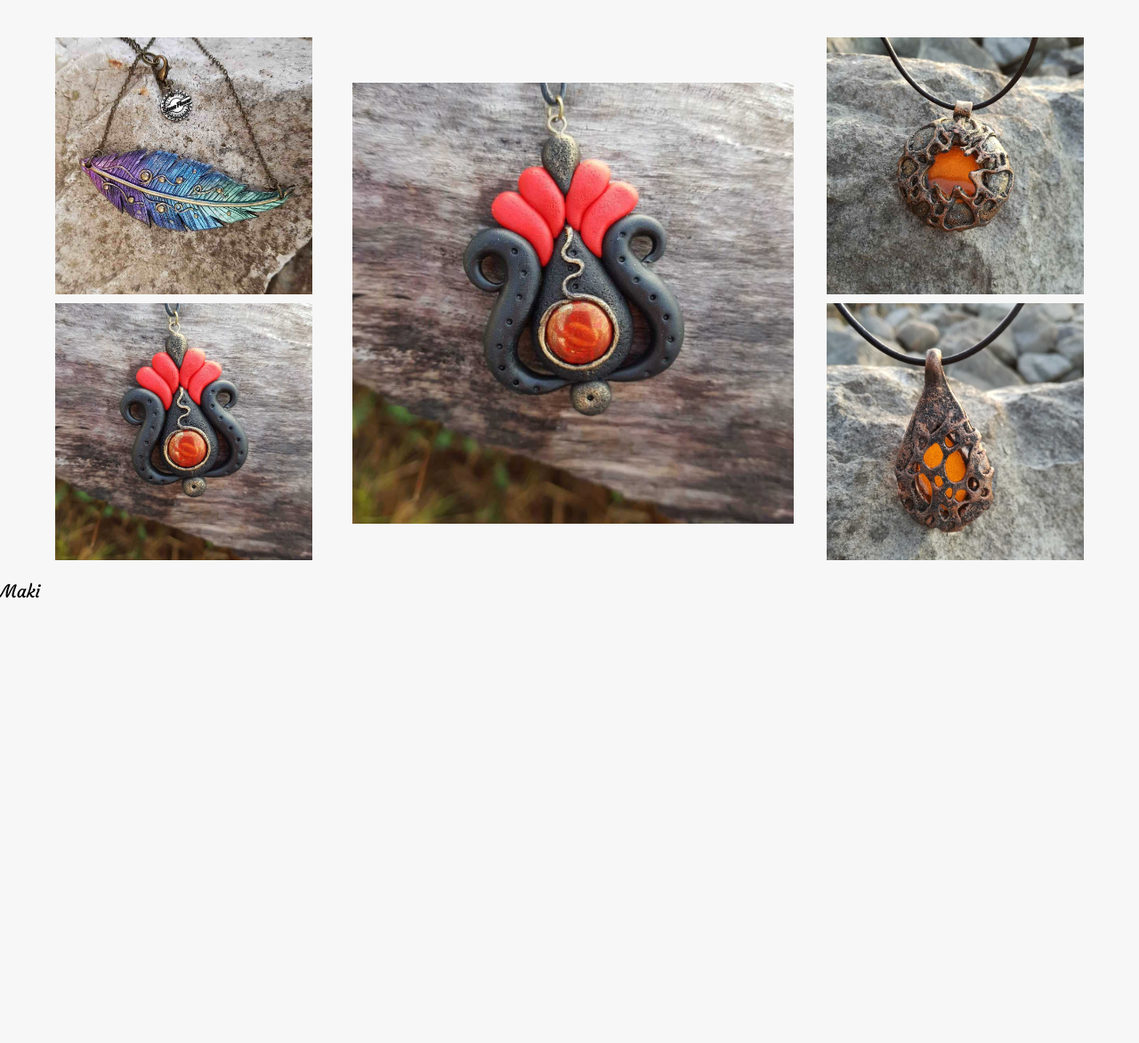
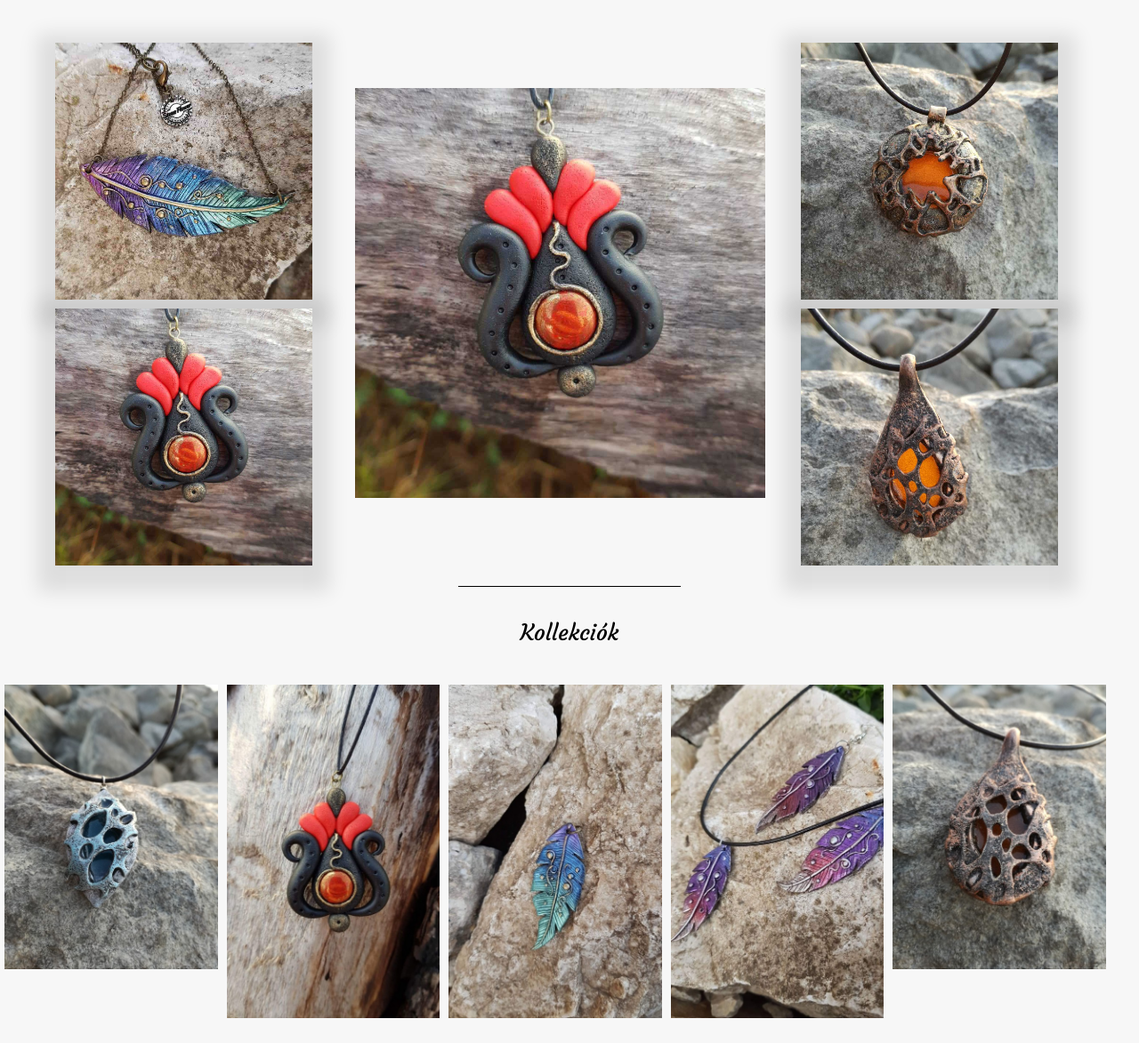
Before and after one commit to nimrodors/flower-site, a plain HTML site: page newIndex.html in a window 1280 px wide. Shown: the part 200-1373 px from the top of the page at 89% size. Before the commit the page ends 945 px from the top, so only its background shows below. Drawn offline with Linux system fonts and the light colour scheme.

Commit message:
Megcsinálatam a pictures sectiont, hogy egységesen értelmezze. Elkezdtem a collection section létrehozását.

```diff
--- a/newIndex.html
+++ b/newIndex.html
@@ -18,6 +18,7 @@
 </head>
 
 <body>
+    <section>
         <div class="header">
             <nav class="header-nav">
                 <a href="#logo">
@@ -25,15 +26,16 @@
                 </a>
                 <div class="menu">
                     <ul class="menu-category">
+                        <li><a href="#">Kollekciók</a></li>
                         <li><a href="#">Újdonság</a></li>
-                    <li><a href="#">Kollekciók</a></li>
                         <li><a href="#">Rólam</a></li>
                     </ul>
                 </div>
             </nav>
         </div>
+    </section>
 
-    <section class="pictures">
+    <section class="row pictures">
         <div class="col span-1-of-3 pictures__first-column bottom">
             <figure>
                 <img src="resources/images/Home_Pictures_Cube/color_leave.jpg" alt="">
@@ -60,14 +62,7 @@
                 <img src="resources/images/Home_Pictures_Cube/IMG_20190217_164034.jpg" alt="">
             </div>
         </div>
-        <!--
-        <div class="col span-1-of-3 pictures__second-column">
-            <figure class="middle-pictures">
-                <img src="resources/images/Virag/tollak/kepatmeretezes_hu_kepatmeretezes_hu_IMG_20181115_121002.jpg" alt="">
-            </figure>
-        </div>
 
--->
         <div class="col span-1-of-3 pictures__third-column bottom">
             <figure>
                 <img src="resources/images/Home_Pictures_Cube/IMG_20190217_163919(1).jpg" alt="">
@@ -78,9 +73,36 @@
         </div>
     </section>
 
-    <div>
-    <p>Maki</p>
-    </div><br><br><br>
+    <section class="row collection">
+        <p class="collection__name">Kollekciók</p>
+
+        <div class="col span-1-of-5 collection__pictures">
+            <figure>
+                <img src="resources/images/Virag/acient/kepatmeretezes_hu_IMG_20190217_164135.jpg">
+            </figure>
+        </div>
+        <div class="col span-1-of-5 collection__pictures">
+            <figure>
+                <img src="resources/images/Virag/magyarviragok/kepatmeretezes_hu_13.jpg">
+            </figure>
+        </div>
+        <div class="col span-1-of-5 collection__pictures">
+            <figure>
+                <img src="resources/images/Virag/tollak/kepatmeretezes_hu_24.jpg">
+            </figure>
+        </div>
+        <div class="col span-1-of-5 collection__pictures">
+            <figure>
+                <img src="resources/images/Virag/tollak/kepatmeretezes_hu_23.jpg">
+            </figure>
+        </div>
+        <div class="col span-1-of-5 collection__pictures">
+            <figure>
+                <img src="resources/images/Virag/acient/kepatmeretezes_hu_IMG_20190217_164013.jpg">
+            </figure>
+        </div>
+    </section><br>
+
 </body>
 
 <script>
--- a/resources/css/newCss.css
+++ b/resources/css/newCss.css
@@ -25,7 +25,7 @@ li {
 }
 
 .row {
-    max-width: 1140px;
+    max-width: 1400px;
     margin: 0 auto;
 }
 
@@ -48,6 +48,7 @@ li {
 .header-nav li a {
     text-decoration: none;
     color: #000;
+    font-size: 25px;
 }
 
 li:first-child {
@@ -77,20 +78,22 @@ li:last-of-type {
 }
 
 /*--------------------------------------*/
-/********** PICTURES - NOVELTY **********/
-/*--------------------------------------*/
-
-.novelty {
-    text-align: center;
-}
-
-/*--------------------------------------*/
 /********** PICTURES - SECTION **********/
 /*--------------------------------------*/
 
 .pictures {
     padding: 0;
     margin-top: 3%;
+}
+
+.pictures:after {
+    display: block;
+    height: 1px;
+    background-color: black;
+    content: " ";
+    width: 250px;
+    margin: 0 auto;
+    margin-top: 220px;
 }
 
 .pictures__first-column,
@@ -105,13 +108,16 @@ li:last-of-type {
     width: 70%;
     height: auto;
     margin-bottom: 10px;
+    box-shadow: 0 10px 20px 20px rgba(0, 0, 0, .101);
+}
+
+.pictures__second-column {
+    width: 30%;
 }
 
 .bottom {
     vertical-align: bottom;
-    display: table-cell;
 }
-
 
 /*--------------------------------------*/
 /*********** PICTURES - SLIDE ***********/
@@ -161,3 +167,49 @@ img {
         opacity: 1
     }
 }
+
+/*--------------------------------------*/
+/********* SECTION - COLLECTION *********/
+/*--------------------------------------*/
+
+.collection {
+    margin-top: 3%;
+}
+
+.collection__name {
+    text-align: center;
+    margin-bottom: 3%;
+    font-size: 25px;
+}
+
+.collection__pictures {
+    text-align: center;
+    margin: 5px;
+}
+
+.collection__pictures img {
+    width: 100%;
+    height: auto;
+}
+
+
+
+
+
+
+
+
+
+
+
+
+
+
+
+
+
+
+
+
+
+h
```
Lines whose indentation alone changed are shown as unchanged.
